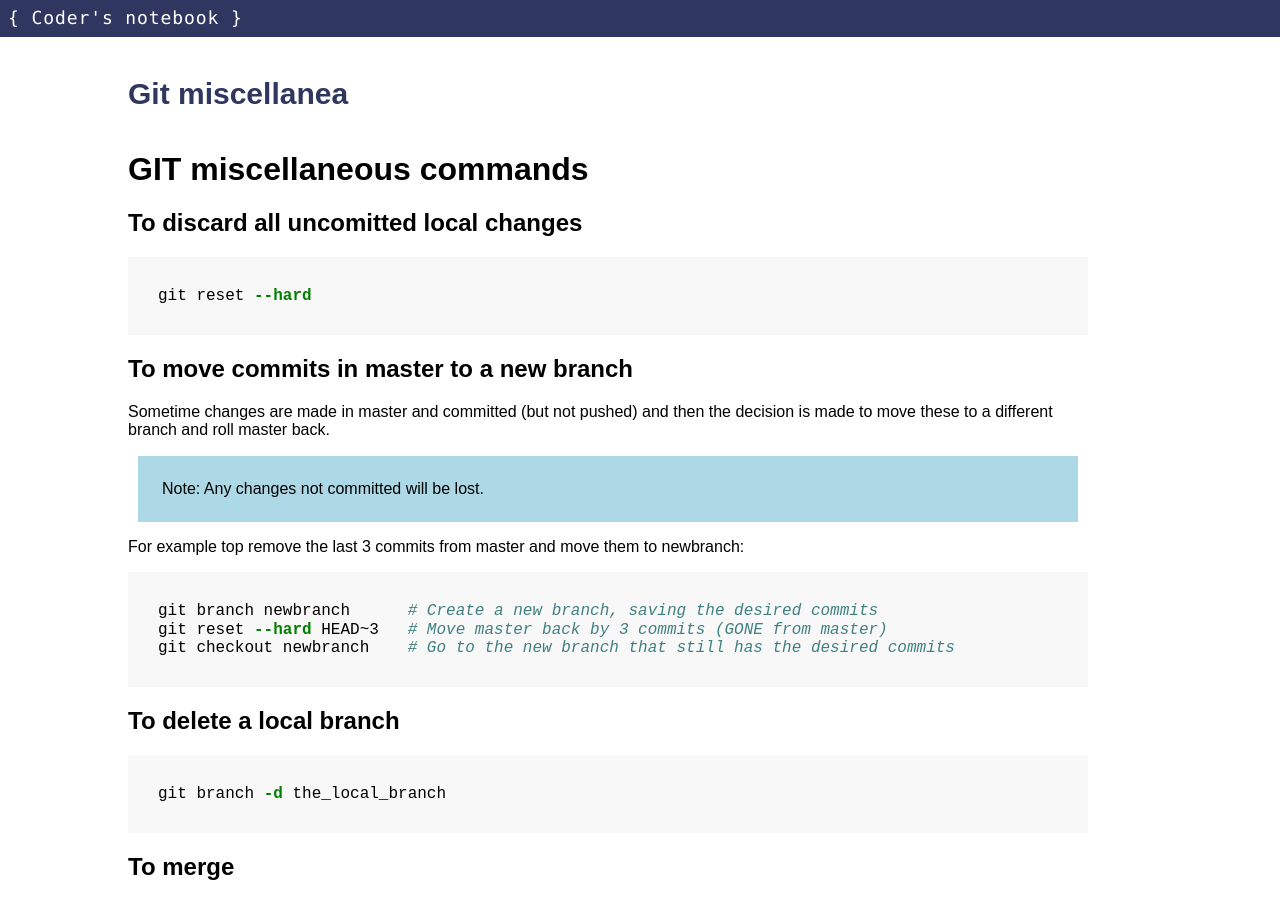
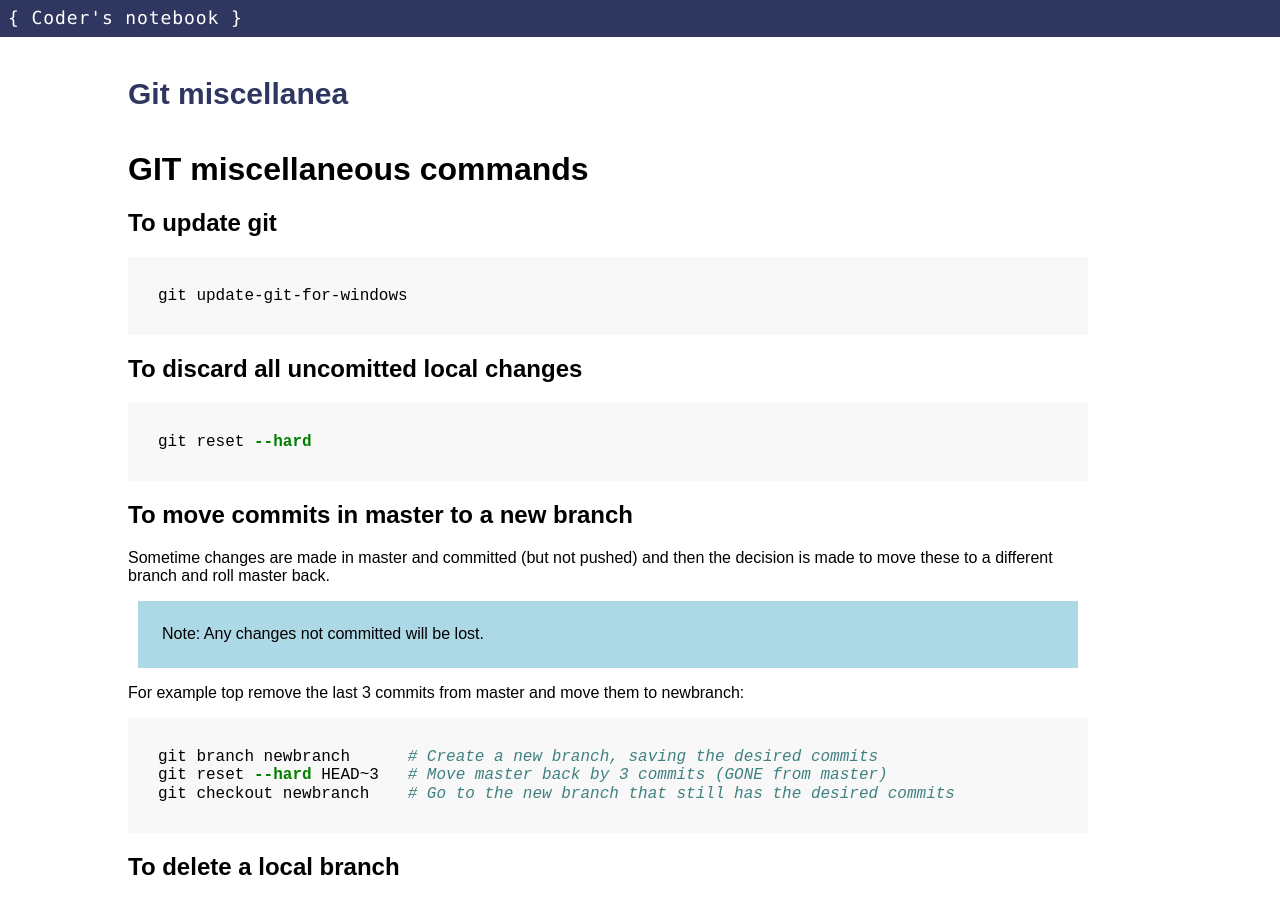
Before and after one commit to timhatton/codersnotebook, a Jekyll site: the page built from _notes/GitTips.md, in a window 1280 px wide and 900 px high. Built offline with Jekyll 4.4.1, drawn with Linux system fonts in a browser that asks for light colours.

Commit message:
Added git update tip

````diff
--- a/_notes/GitTips.md
+++ b/_notes/GitTips.md
@@ -5,6 +5,10 @@ category: GIT
 ---
 
 # GIT miscellaneous commands
+## To update git
+```shell
+git update-git-for-windows
+```
 ## To discard all uncomitted local changes
 ```shell
 git reset --hard
````
